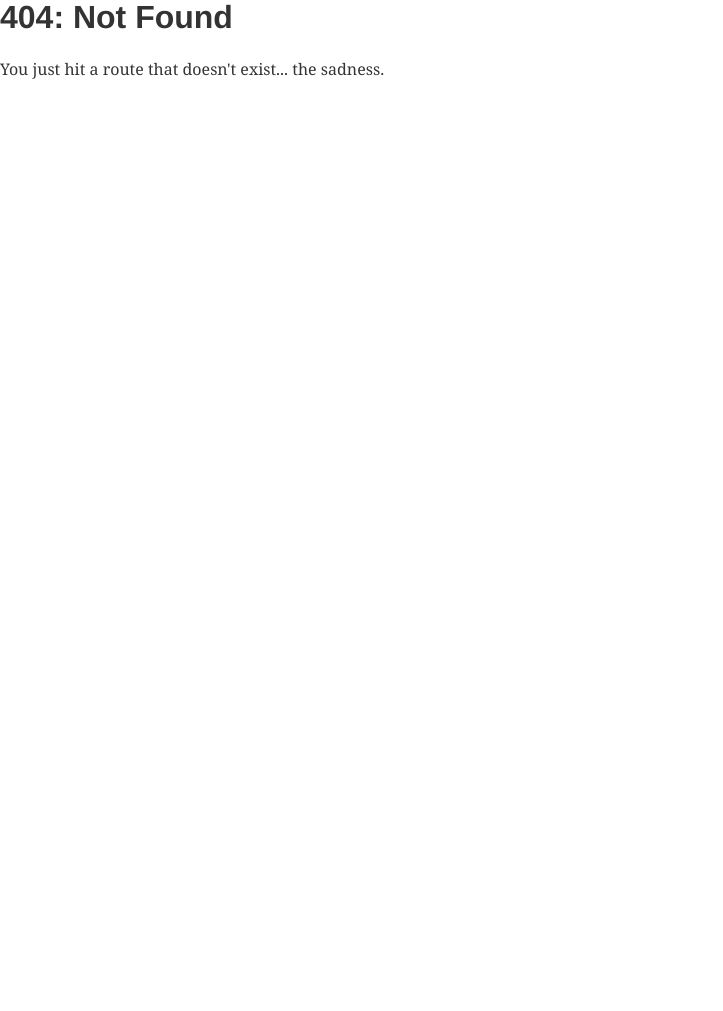
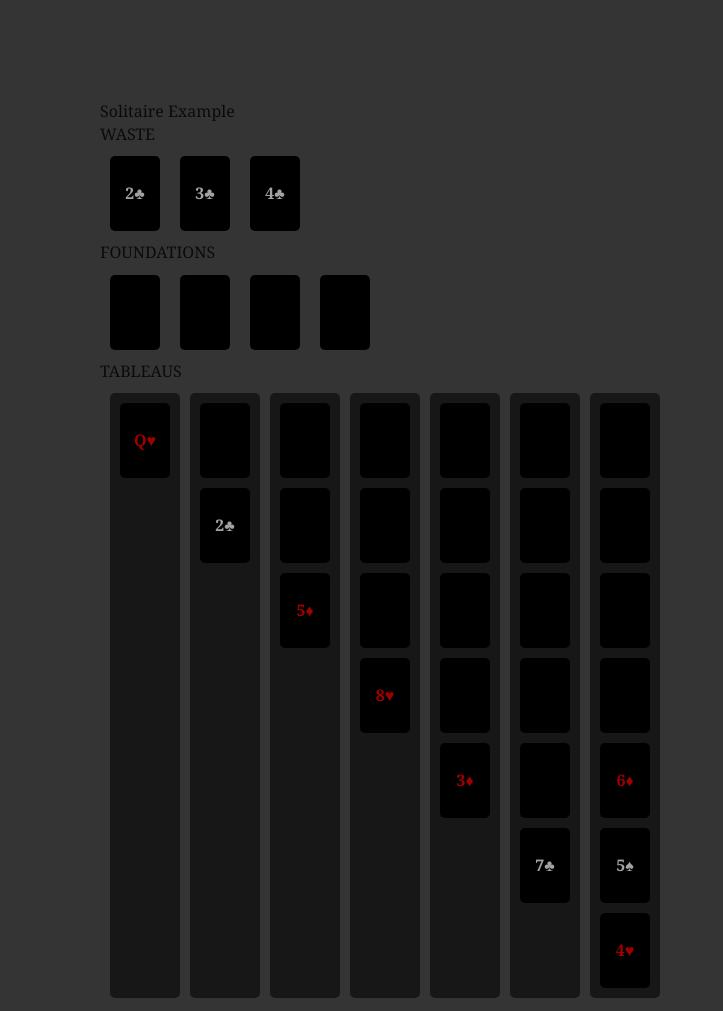
Before and after one commit to Tyjch/portfolio, a Gatsby site: page /testing in a window 1280 px wide. Before the commit this address had no page. Shown: the whole page, without its empty margins (0-723 px from the left). Before the commit the page ends 800 px from the top, so only its background shows below. Built offline with nearby package versions, Linux system fonts and the light colour scheme; Gatsby itself is replaced by a stand-in of ours.

Commit message:
Working on interactive solitaire visualization

```diff
--- a/package.json
+++ b/package.json
@@ -40,6 +40,8 @@
     "react-custom-scrollbars": "^4.2.1",
     "react-cytoscapejs": "^1.2.1",
     "react-digraph": "^7.0.0",
+    "react-dnd": "^11.1.3",
+    "react-dnd-html5-backend": "^11.1.3",
     "react-dom": "^16.13.1",
     "react-flow-renderer": "^6.0.3",
     "react-helmet": "^6.1.0",
--- a/src/components/article.js
+++ b/src/components/article.js
@@ -1,8 +1,8 @@
 import React, { useState } from 'react'
 import { motion } from "framer-motion"
 import { Waypoint } from "react-waypoint"
-import SelectionContext from "./selection";
-import SidebarContext from "./sidebar";
+import SelectionContext from "./selection"
+import SidebarContext from "./sidebar"
 import Navigation from "./toc"
 import styles from '../styles/article.module.css'
 
--- /dev/null
+++ b/src/components/projects/solitaire.js
@@ -0,0 +1,413 @@
+import React, { useState, useRef, forwardRef } from 'react'
+import { motion, AnimateSharedLayout } from 'framer-motion'
+import styles from '../../styles/projects/solitaire.module.css'
+
+// event.clientX, event.clientY
+// event.layerX,  event.layerY
+// event.pageX,   event.pageY
+// event.screenX, event.screenY
+// event.x,       event.y
+// event.relatedTarget
+// event.srcElement
+// event.target
+// event.toElement
+// event.path[0]
+// - childNodes[0], childNodes[1]
+// - innerHTML, innerText
+// - parentElement, parentNode
+// - children
+
+const RED    = '#A20000';
+const BLACK  = '#a2a2a2';
+
+const colors = new Map([
+	['s', BLACK],
+	['h', RED],
+	['c', BLACK],
+	['d', RED],
+	[undefined, 'blue'],
+	[null, 'green']
+])
+const glyphs = new Map([
+	['s', '♠'],
+	['h', '♥'],
+	['c', '♣'],
+	['d', '♦'],
+	[undefined, 'H'],
+	[null, '']
+])
+const suits  = new Map([
+	['♠', 's'],
+	['♥', 'h'],
+	['♣', 'c'],
+	['♦', 'd'],
+])
+
+function containsPoint(element, x, y) {
+	// Returns `true` if the point (x,y) is within the bounding box of `element`
+	const bb = element.getBoundingClientRect();
+	return bb.left <= x && x <= bb.right && bb.top <= y && y <= bb.bottom;
+}
+
+function Card({ rank, suit }) {
+	return (
+		<motion.div
+			className = {styles.card}
+			style     = {{ color : colors.get(suit) }}
+		>
+			{rank}{glyphs.get(suit)}
+		</motion.div>
+	)
+}
+
+function Pile({ cards, handleDragStart, handleDragEnd}) {
+	const [rank, suit] = cards[0];
+	const nextCards    = cards.length >= 1 ? cards.slice(1) : [];
+	return (
+		<motion.div
+			className       = {styles.pile}
+			drag            = {true}
+			dragElastic     = {true}
+			dragMomentum    = {false}
+			dragConstraints = {{ top:0, bottom:0, left:0, right:0 }}
+			onDragStart     = {(event, info) => handleDragStart(event, info)}
+			onDragEnd       = {(event, info) => handleDragEnd(event, info)}
+		>
+			<Card rank={rank} suit={suit} />
+			{
+				nextCards.length > 0 ? (
+					<Pile
+						cards           = {nextCards}
+						handleDragStart = {handleDragStart}
+						handleDragEnd   = {handleDragEnd}
+					/>
+				) : null
+			}
+		</motion.div>
+	)
+
+}
+
+const Waste = forwardRef(({ cards, handleDragStart, handleDragEnd }, ref) => (
+	<motion.div className={styles.waste} ref={ref}>
+		{
+			cards.map(card => (
+				<Pile
+					cards           = {[card]}
+					handleDragStart = {handleDragStart}
+					handleDragEnd   = {handleDragEnd}
+				/>
+			))
+		}
+	</motion.div>
+))
+
+const Foundation = forwardRef(({ cards, handleDragStart, handleDragEnd }, ref) => (
+		<motion.div classname={styles.foundation} ref={ref}>
+			{ cards && (
+				<Pile
+					cards           = {cards}
+					handleDragStart = {handleDragStart}
+					handleDragEnd   = {handleDragEnd}
+				/>
+			)}
+		</motion.div>
+))
+
+const Tableau = forwardRef(({ cards, handleDragStart, handleDragEnd, index}, ref) => (
+	<motion.div className={styles.tableau} ref={ref}>
+		{ cards && (
+			<Pile
+				cards           = {cards}
+				handleDragStart = {handleDragStart}
+				handleDragEnd   = {handleDragEnd}
+			/>
+		)}
+	</motion.div>
+))
+
+
+function Solitaire({ layout }) {
+
+	// STATE
+	const [waste,       setWaste]       = useState(layout.waste);
+	const [foundations, setFoundations] = useState(layout.foundations);
+	const [tableaus,    setTableaus]    = useState(layout.tableaus);
+
+	// REFS
+	const waste_ref       = useRef();
+	const foundations_ref = useRef();
+	const tableaus_ref    = useRef();
+
+	const foundation_refs = [useRef(), useRef(), useRef(), useRef()];
+	const tableau_refs    = [useRef(), useRef(), useRef(), useRef(), useRef(), useRef(), useRef()];
+
+	const sourceCard = useRef(null);
+	const sourcePath = useRef(null);
+
+	// METHODS
+	function getPath(x, y) {
+		// Given a point (x, y), get a path to its location
+		// e.g. {type: 'tableau', index:0} means the state is in `tableaus[0]` and the ref is in `tableau_refs[0]`
+		if (containsPoint(foundations_ref.current, x, y)) {
+			for (const [index, foundation] of foundation_refs.entries()) {
+				if (containsPoint(foundation.current, x, y)) {
+					return {type: 'foundation', index: index};
+				}
+			}
+		}
+		else if (containsPoint(tableaus_ref.current, x, y)) {
+			for (const [index, tableau] of tableau_refs.entries()) {
+				if (containsPoint(tableau.current, x, y)) {
+					return {type: 'tableau', index: index};
+				}
+			}
+		}
+		else if (containsPoint(waste_ref.current, x, y)) {
+			return {type: 'waste', index: 0};
+		}
+		else {
+			return {type: 'none', index: 0};
+		}
+	}
+	function getCards(path) {
+		switch (path.type) {
+			case 'tableau'    : {
+				return tableaus[path.index];
+			}
+			case 'foundation' : {
+				return foundations[path.index];
+			}
+			case 'waste'      : {
+				return waste;
+			}
+			default           : {
+				return []
+			}
+		}
+	}
+	function getCardData(cardHtml) {
+		if (cardHtml.length === 2) {
+			return [cardHtml[0], suits.get(cardHtml[1])];
+		} else {
+			console.error('cardHtml is not the right length');
+			return [null, null];
+		}
+	}
+	function moveCards(source_card, source_path, target_path) {
+		const source_pile = getCards(source_path);
+		const target_pile = getCards(target_path);
+
+		const [source_rank, source_suit] = source_card;
+		const source_index = source_pile.findIndex(card => {
+			return card[0] === source_card[0] && card[1] === source_card[1]
+		});
+
+		const transfer_cards  = source_pile.slice(source_index);
+		const new_source_pile = source_pile.slice(0, source_index);
+		const new_target_pile = [...target_pile, ...transfer_cards];
+
+		updateState(source_path, new_source_pile);
+		updateState(target_path, new_target_pile);
+
+		console.group('MoveCards:');
+		console.dir(source_card);
+		console.log('Source:', source_pile);
+		console.log('Target:', target_pile);
+		console.log('Source Index:', source_index);
+		console.log('Transfer Cards:', transfer_cards);
+		console.log('New Source Pile:', new_source_pile);
+		console.log('New Target Pile:', new_target_pile);
+		console.groupEnd();
+	}
+	function updateState(path, value) {
+		switch (path.type) {
+			case 'foundation' : {
+				let state_copy = foundations;
+				state_copy[path.index] = value;
+				setFoundations(state_copy);
+				break;
+			}
+			case 'tableaus' : {
+				let state_copy = tableaus;
+				state_copy[path.index] = value;
+				setTableaus(state_copy);
+				break;
+			}
+			case 'waste' : {
+				setWaste(value);
+				break;
+			}
+			default : {
+				console.error('Did not update state in `updateState`')
+			}
+		}
+		console.group('updateState');
+		console.log('path:', path)
+		console.log('value:', value)
+		console.groupEnd();
+	}
+
+	// EVENT HANDLERS
+	function handleDragStart(event, info) {
+		const { x, y }     = info.point;
+		const path         = getPath(x, y);
+		const container    = getCards(path);
+		const cardString   = event.srcElement.innerHTML;
+
+		sourceCard.current = getCardData(cardString);
+		sourcePath.current = path;
+
+		// region Logging
+		// console.groupCollapsed('EVENT: handleDragStart');
+		// console.log('Path:', path);
+		// console.log('Container:', container);
+		// console.log('Source:', event.srcElement.innerHTML);
+		// console.log('Card Data:', getCardData(cardString));
+		// console.dir(event);
+		// console.groupEnd();
+		// endregion
+	}
+	function handleDragEnd(event, info) {
+		// Find target path & container
+		// Retrieve source card that was stored when `handleDragStart` was called
+		// ...
+		// Clear out source card ref
+
+		const { x, y }   = info.point;
+		const targetPath = getPath(x, y);
+		moveCards(sourceCard.current, sourcePath.current, targetPath)
+
+	}
+
+	// ELEMENTS
+	const wasteDiv       = (<>
+		WASTE
+		<Waste
+			cards           = {waste}
+			handleDragStart = {handleDragStart}
+			handleDragEnd   = {handleDragEnd}
+			ref             = {waste_ref}
+		/>
+	</>);
+	const foundationsDiv = (<>
+		FOUNDATIONS
+		<motion.div className={styles.foundations} ref={foundations_ref}>
+			{
+				foundations.map((foundation, index) => (
+					<Foundation
+						cards           = {foundation}
+						handleDragStart = {handleDragStart}
+						handleDragEnd   = {handleDragEnd}
+						ref             = {foundation_refs[index]}
+					/>
+				))
+			}
+		</motion.div>
+	</>);
+	const tableausDiv    = (<>
+		TABLEAUS
+		<motion.div className={styles.tableaus} ref={tableaus_ref}>
+			{
+				tableaus.map((tableau, index) => (
+					<Tableau
+						cards           = {tableau}
+						handleDragStart = {handleDragStart}
+						handleDragEnd   = {handleDragEnd}
+						ref             = {tableau_refs[index]}
+					/>
+				))
+			}
+		</motion.div>
+	</>);
+
+	// RENDERER
+	return (
+		<motion.div className={styles.board}>
+			{wasteDiv}
+			{foundationsDiv}
+			{tableausDiv}
+		</motion.div>
+	);
+
+}
+
+
+
+
+function SolitaireExample() {
+	const example_layout = {
+		waste       : [
+			["2", "c"],
+			["3", "c"],
+			["4", "c"]
+		],
+		foundations : [
+			[[null, null]],
+			[[null, null]],
+			[[null, null]],
+			[[null, null]]
+		],
+		tableaus    : [
+			[["Q", "h"]],
+			[
+				[null, null],
+				["2", "c"]
+			],
+			[
+				[null, null],
+				[null, null],
+				["5", "d"]
+			],
+			[
+				[null, null],
+				[null, null],
+				[null, null],
+				["8", "h"]
+			],
+			[
+				[null, null],
+				[null, null],
+				[null, null],
+				[null, null],
+				["3", "d"]
+			],
+			[
+				[null, null],
+				[null, null],
+				[null, null],
+				[null, null],
+				[null, null],
+				["7", "c"]
+			],
+			[
+				[null, null],
+				[null, null],
+				[null, null],
+				[null, null],
+				["6", "d"],
+				["5", "s"],
+				["4", "h"]
+			]
+		]
+	};
+
+	// Examples
+	const card_render = (<>
+		<Card rank={'K'} suit={'s'} />
+		<Card rank={'Q'} suit={'h'} />
+		<Card rank={null} suit={null} />
+		<Card />
+	</>)
+	const pile_render = (<>
+		<Pile cards={example_layout.waste} />
+	</>)
+
+	return (
+		<div>
+			Solitaire Example
+			<Solitaire layout={example_layout} />
+		</div>
+	)
+}
+export default SolitaireExample;
--- /dev/null
+++ b/src/pages/testing.js
@@ -0,0 +1,17 @@
+import React from "react"
+import SolitaireExample from '../components/projects/solitaire'
+
+function Example() {
+	return (
+		<div style={{
+			backgroundColor : '#343434',
+			width           : '100%',
+			height          : '100%',
+			padding         : '100px',
+		}}>
+			<SolitaireExample />
+		</div>
+	)
+}
+
+export default Example;
--- /dev/null
+++ b/src/styles/projects/solitaire.module.css
@@ -0,0 +1,60 @@
+.card {
+    width  : 50px;
+    height : 75px;
+    margin : 10px;
+
+    font-weight      : bold;
+    background-color : black;
+    border-radius    : 5px;
+
+    display         : flex;
+    justify-content : center;
+    align-items     : center;
+}
+
+.tableau {
+    background-color : #171717;
+    border-radius    : 5px;
+    width            : auto;
+    margin           : 5px;
+
+    display        : flex;
+    flex-direction : column;
+}
+
+.board {
+
+}
+
+.tableaus {
+    display         : flex;
+    padding         : 5px;
+}
+
+.foundations {
+    display : flex;
+    flex-direction : row;
+
+}
+
+.waste {
+    display : flex;
+    flex-direction : row;
+}
+
+.pile {
+
+}
+
+.foundation {
+
+}
+
+ul {
+    padding : 5px 0 5px 0;
+}
+
+li {
+    margin: 0;
+    padding: 0;
+}
```
Also changed, not shown: src/pages/projects/solitaire-ai.js (+51 -3 lines), 1 other file.
